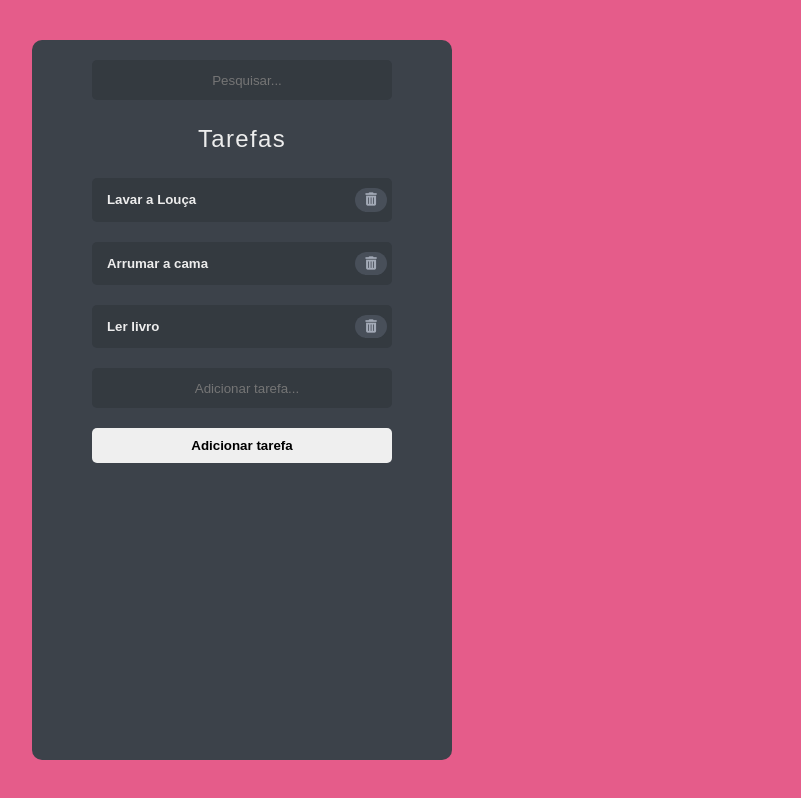
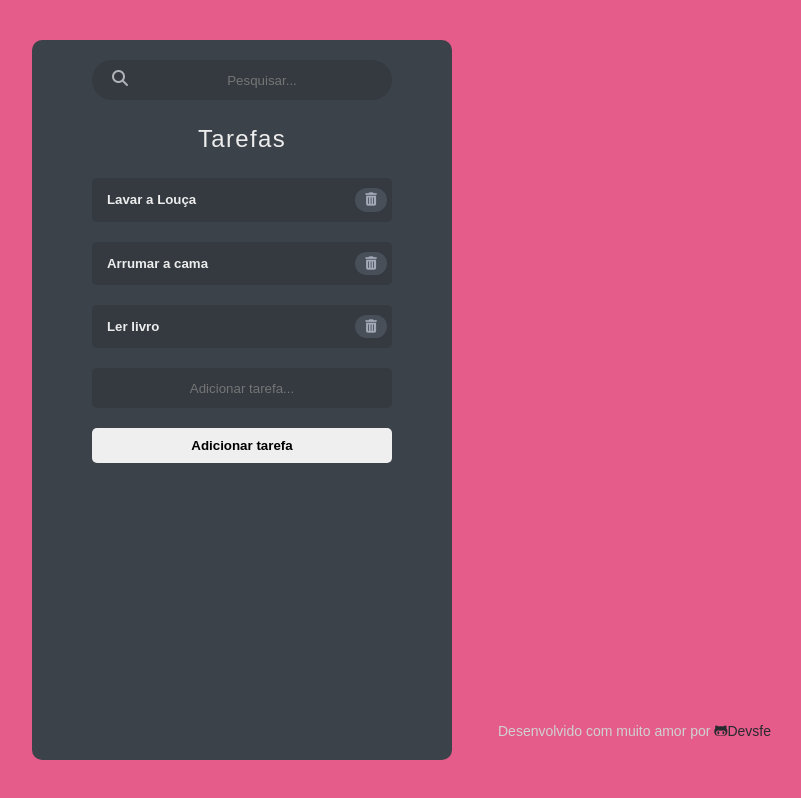
Before and after one commit to devsfer1/task-list-js, a plain HTML site: page index.html in a window 1280 px wide. Shown: the whole page, without its empty margins (398-1199 px from the left). Drawn offline with Linux system fonts and the light colour scheme.

Commit message:
Quase finalizado

```diff
--- a/index.html
+++ b/index.html
@@ -15,8 +15,10 @@
 <body>
     <div class="container">
         <div id="todo">
+
             <form action="" class="search-form">
-                <input type="text" name="" id="search-input" placeholder="Pesquisar...">
+                <input type="text" name="" id="search-input" placeholder="Pesquisar..." >
+                <i class="fas fa-search search-icon"></i>
             </form>
             <div class="title">Tarefas</div>
             <div class="task">
@@ -37,6 +39,9 @@
             </form>
         </div>
     </div>
+    <div class="copy">
+        <p>Desenvolvido com muito amor por <i class="fab fa-github-alt github-icon"></i><a href="" class="devsfe">Devsfe</a></p>
+    </div>
 
     <!-- Script -->
     <script src="script.js"></script>
--- a/script.js
+++ b/script.js
@@ -93,8 +93,6 @@ filter = searchValue.value.toUpperCase();
 }
 
 
-
-
 //Resetar Placeholder
 var inputTask = document.getElementById('task-input');
 
--- a/style.css
+++ b/style.css
@@ -34,19 +34,33 @@ body {
 }
 
 input[type="text"] {
-    width: 300px;
+    width: 100%;
     height: 40px;
     outline: none;
     border: none;
     margin-bottom: 20px;
 }
 
+.search-form {
+    align-self: center;
+    width: 300px;
+    position: relative;
+}
+
+.search-icon {
+    position: absolute;
+    left: 20px;
+    top: 10px;
+    color: #b0b3b8;
+}
+
+
+
 input[type="text"],
 .task {
     background-color: #343A40;
     color: #b0b3b8;
     border-radius: 5px;
-    text-indent: 10px;
     width: 300px;
     padding: 10px 5px;
 }
@@ -55,13 +69,9 @@ input[type="text"],
     text-align: center;
 }
 
-.search-form {
+#search-input {
     border-radius: 20px;
-    align-self: center;
-}
-
-#search-text {
-    border-radius: 20px;
+    text-indent: 40px;
 }
 
 .title {
@@ -80,6 +90,8 @@ input[type="text"],
     display: flex;
     justify-content: space-between;
     align-items: center;
+    transition: ease 0.2s;
+    text-indent: 10px;
 }
 
 .task--delete.task {
@@ -128,6 +140,10 @@ input[type="text"],
     flex-direction: column;
 }
 
+input[type = text]:focus {
+    box-shadow: 0 0 0 2px;
+}
+
 input:focus::-webkit-input-placeholder {
     color: transparent;
  }
@@ -141,6 +157,18 @@ input:focus::-webkit-input-placeholder {
     color: transparent;
  }
 
+.copy {
+    position: absolute;
+    top: 90%;
+    left: 70%;
+    font-size: 14px;
+    color: #d1d1d1;
+}
+
+.github-icon,
+.devsfe {
+    color: #272a2e;
+}
 
 /* === Responsividade === */
 @media(max-width: 900px){
```
